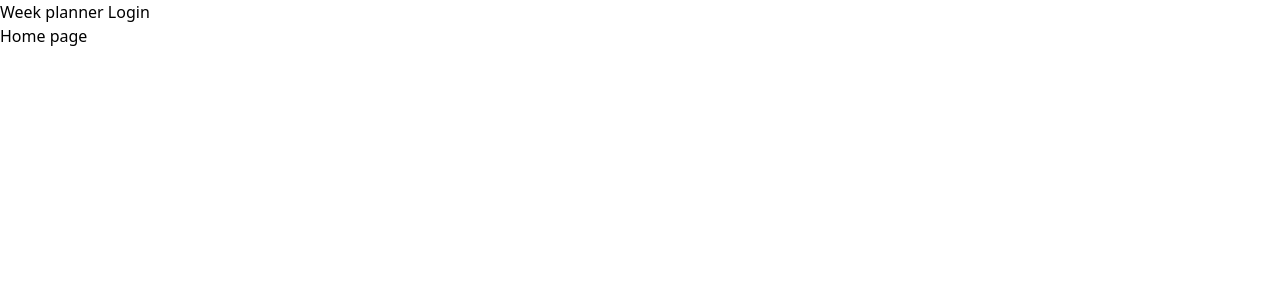
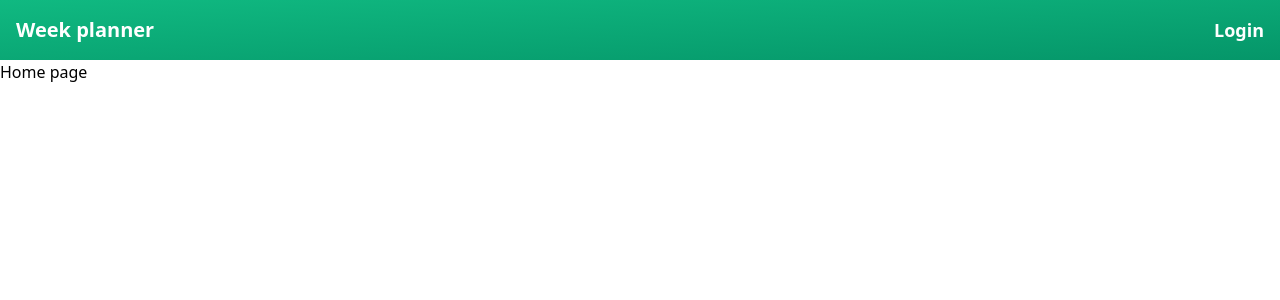
Before and after one commit to wannesmatthys/weekplanner, a Svelte app: page / in a window 1280 px wide. Shown: the top 300 px of the page. Built offline with nearby package versions, Linux system fonts and the light colour scheme.

Commit message:
Create basic header with title and link

```diff
--- a/src/App.svelte
+++ b/src/App.svelte
@@ -8,9 +8,15 @@
 </script>
 
 <Router {url}>
-  <nav>
-    <Link to="/">Week planner</Link>
-    <Link to="login">Login</Link>
+  <nav
+    class="text-right py-4 px-4 text-lg bg-gradient-to-br from-green-500 to-green-600 text-white font-bold flex justify-between"
+  >
+    <div class="text-xl">
+      <Link to="/">Week planner</Link>
+    </div>
+    <div class="text-right">
+      <Link to="login">Login</Link>
+    </div>
   </nav>
   <div>
     <Route path="/" component={Home} />
```
